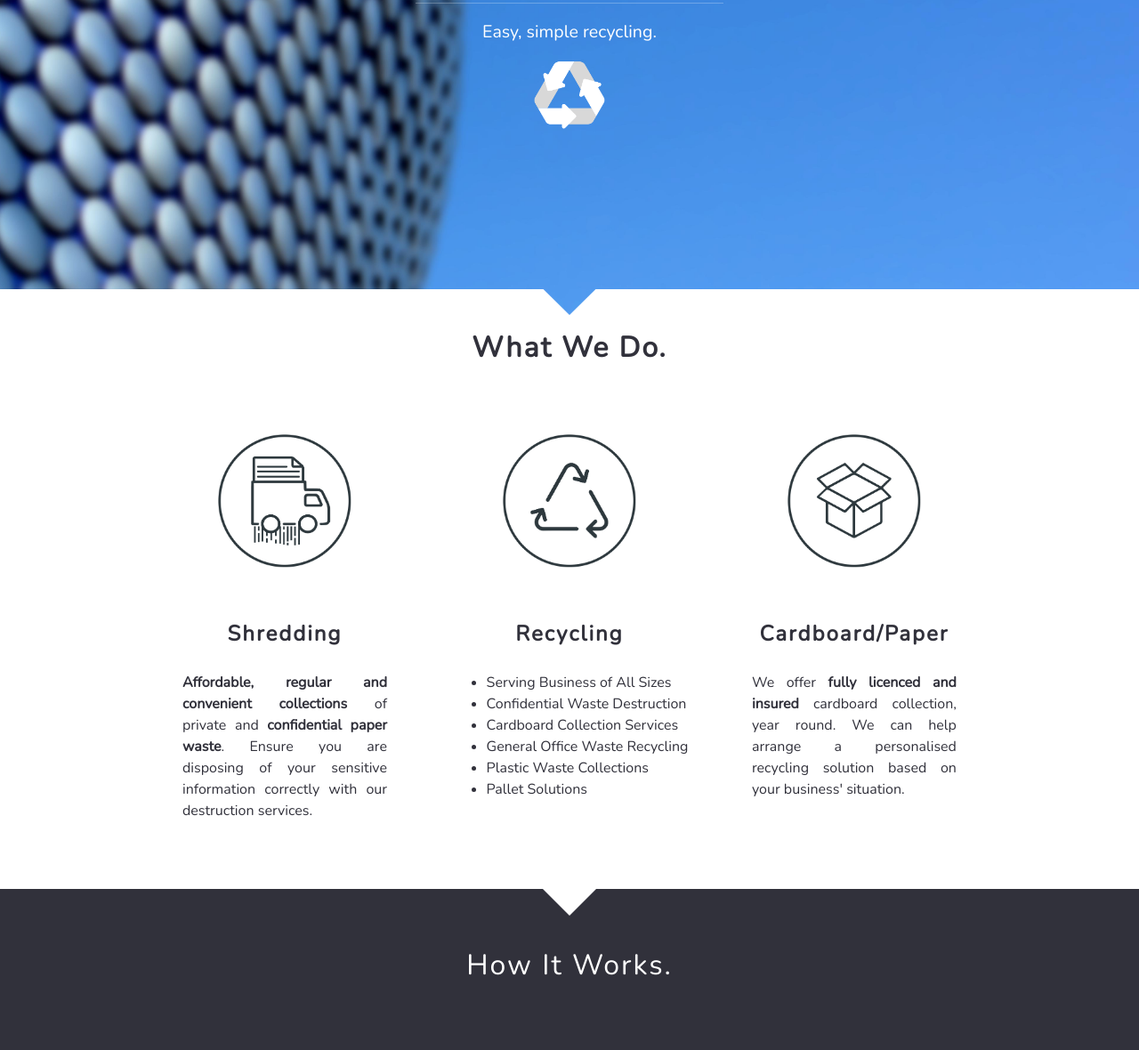
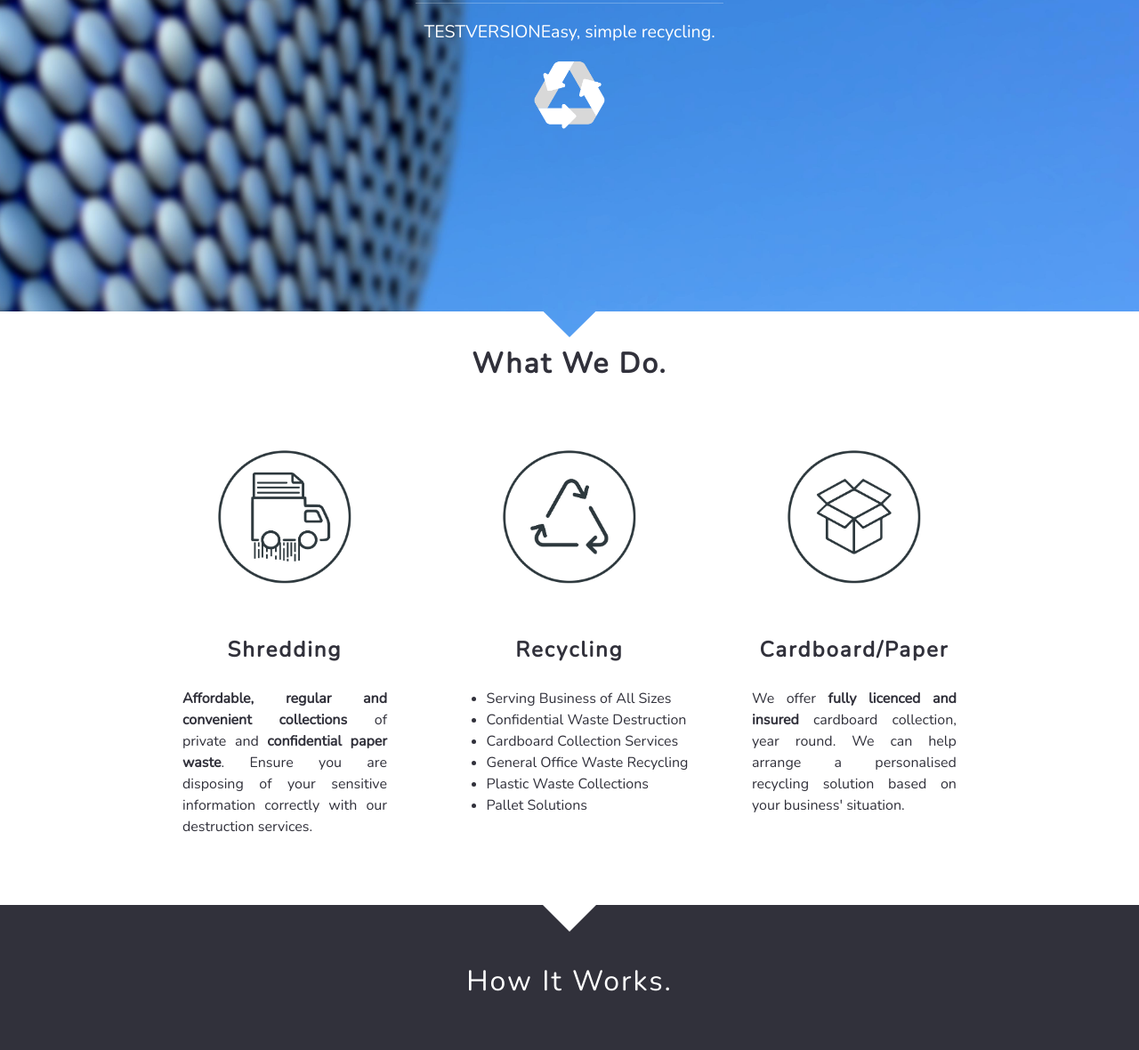
Before and after one commit to mashw/Warley_Waste, a plain HTML site: page index.html in a window 1280 px wide. Shown: the part 334-1514 px from the top of the page at 89% size. Drawn offline with nearby package versions, Linux system fonts and the light colour scheme; a web font is replaced by a local one.

Commit message:
Reduced service column top margin

```diff
--- a/css/warley-waste.css
+++ b/css/warley-waste.css
@@ -145,7 +145,7 @@ body {
   z-index: 7;
   width: 300vw;
   height: 10vh;
-  margin-top: -75px;
+  margin-top: -50px;
   background-image: url('../img/arrowBottom.svg');
   background-repeat: no-repeat;
   background-position: center;
@@ -155,7 +155,7 @@ body {
 .services {
   z-index: 10;
   height: auto;
-  margin-top: -3px;
+  margin-top: -10px;
   padding-bottom: 30px;
   background-color: #fff;
   background-repeat: no-repeat;
--- a/index.html
+++ b/index.html
@@ -53,7 +53,7 @@
                     <div class="col-12 m-auto shadeBox">
                         <h1>Hello. We are Warley Waste.</h1>
                         <div class="hr col-9 m-auto"></div>
-                        <h2>Easy, simple recycling.</h2>
+                        <h2>TESTVERSIONEasy, simple recycling.</h2>
                         <div class="row imgRow">
                             <div class="col-4 offset-4 text-center">
                                 <img src="img/mainRecycling.png" class="img-fluid" alt="Recycling Icon">
```
